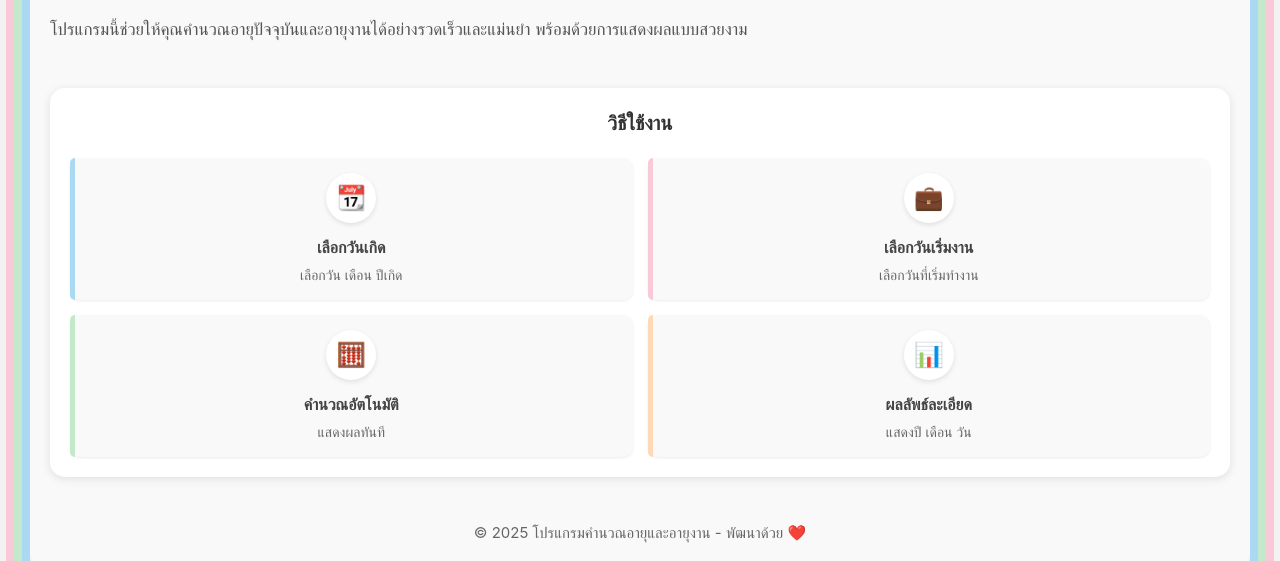
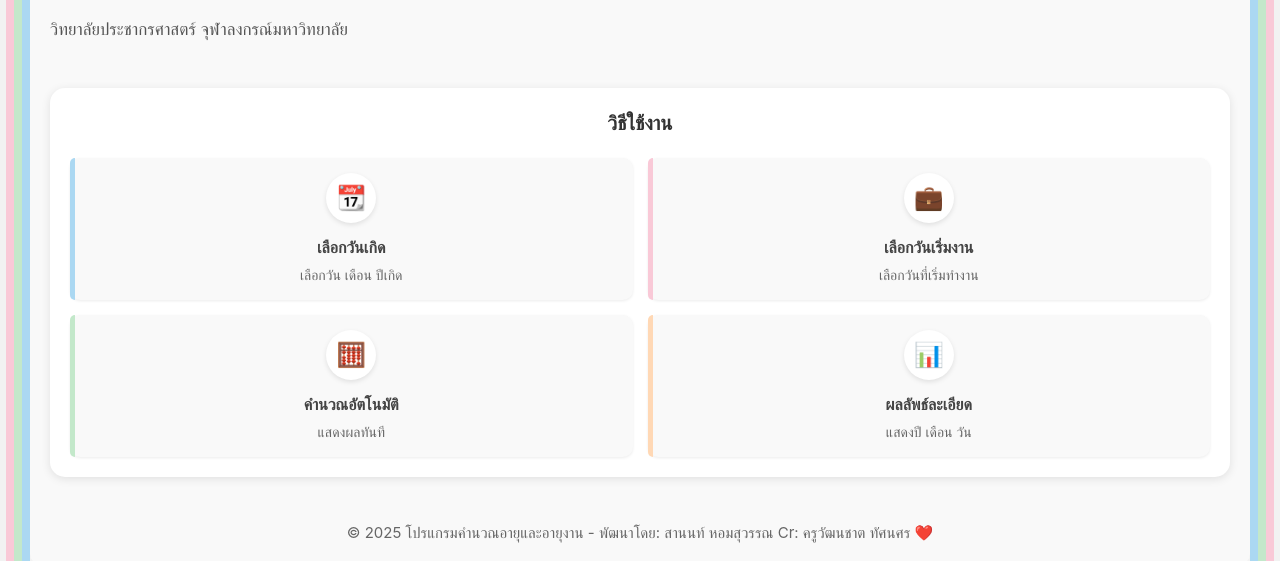
Before and after one commit to hsanond/AgeCalV2, a plain HTML site: page index.html in a window 1280 px wide. Shown: the part 170-731 px from the top of the page. Drawn offline with Linux system fonts and the light colour scheme.

Commit message:
Update index.html

```diff
--- a/index.html
+++ b/index.html
@@ -39,7 +39,7 @@
             <div class="page homepage active" id="page-home">
                 <h1 class="app-title">โปรแกรมคำนวณอายุและอายุงาน</h1>
                 <p class="app-description">
-                    โปรแกรมนี้ช่วยให้คุณคำนวณอายุปัจจุบันและอายุงานได้อย่างรวดเร็วและแม่นยำ พร้อมด้วยการแสดงผลแบบสวยงาม
+                    วิทยาลัยประชากรศาสตร์ จุฬาลงกรณ์มหาวิทยาลัย <br<โปรแกรมนี้ช่วยให้คุณคำนวณอายุปัจจุบันและอายุงานได้อย่างรวดเร็วและแม่นยำ พร้อมด้วยการแสดงผลแบบสวยงาม
                 </p>
 
                 <!-- Infographic Section -->
@@ -69,7 +69,7 @@
                     </div>
                 </div>
 
-                <p class="copyright">© 2025 โปรแกรมคำนวณอายุและอายุงาน - พัฒนาด้วย ❤️</p>
+                <p class="copyright">© 2025 โปรแกรมคำนวณอายุและอายุงาน - พัฒนาโดย: สานนท์ หอมสุวรรณ Cr: ครูวัฒนชาต ทัศนศร ❤️</p>
             </div>
 
             <!-- หน้ากรอกข้อมูล -->
```
